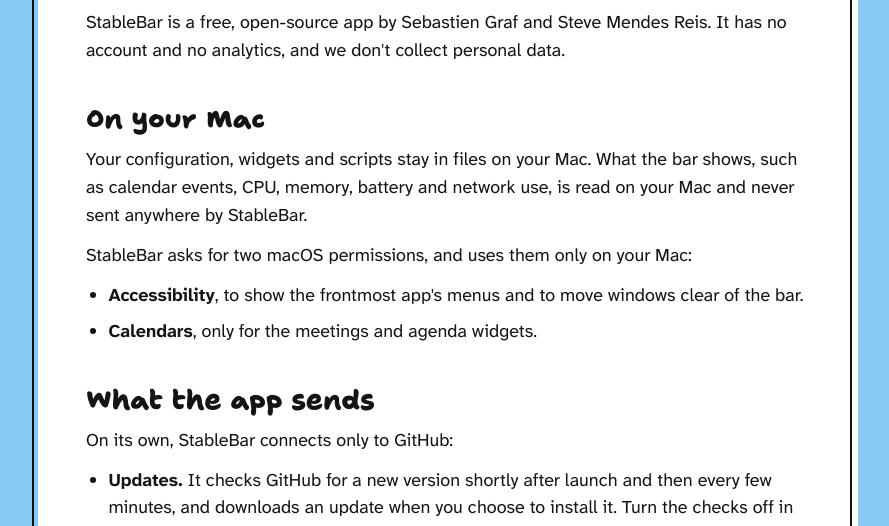
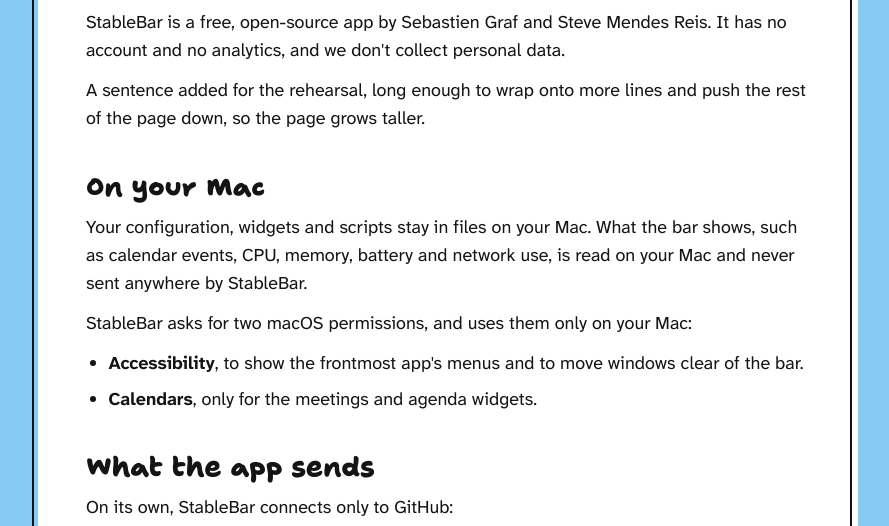
Before and after one commit to M4n0x/StableBar, a website: page site/privacy.html in a window 1280 px wide. Shown: the part 246-772 px from the top of the page, without its empty margins (192-1081 px from the left). Drawn offline with Linux system fonts and the light colour scheme.

Commit message:
chore: rehearse a website page that grows

```diff
--- a/site/privacy.html
+++ b/site/privacy.html
@@ -29,6 +29,7 @@
     <h1>Privacy Policy</h1>
     <p class="updated">Last updated on 29 October 2026.</p>
     <p>StableBar is a free, open-source app by Sebastien Graf and Steve Mendes Reis. It has no account and no analytics, and we don't collect personal data.</p>
+<p>A sentence added for the rehearsal, long enough to wrap onto more lines and push the rest of the page down, so the page grows taller.</p>
 
     <h2>On your Mac</h2>
     <p>Your configuration, widgets and scripts stay in files on your Mac. What the bar shows, such as calendar events, CPU, memory, battery and network use, is read on your Mac and never sent anywhere by StableBar.</p>
```
